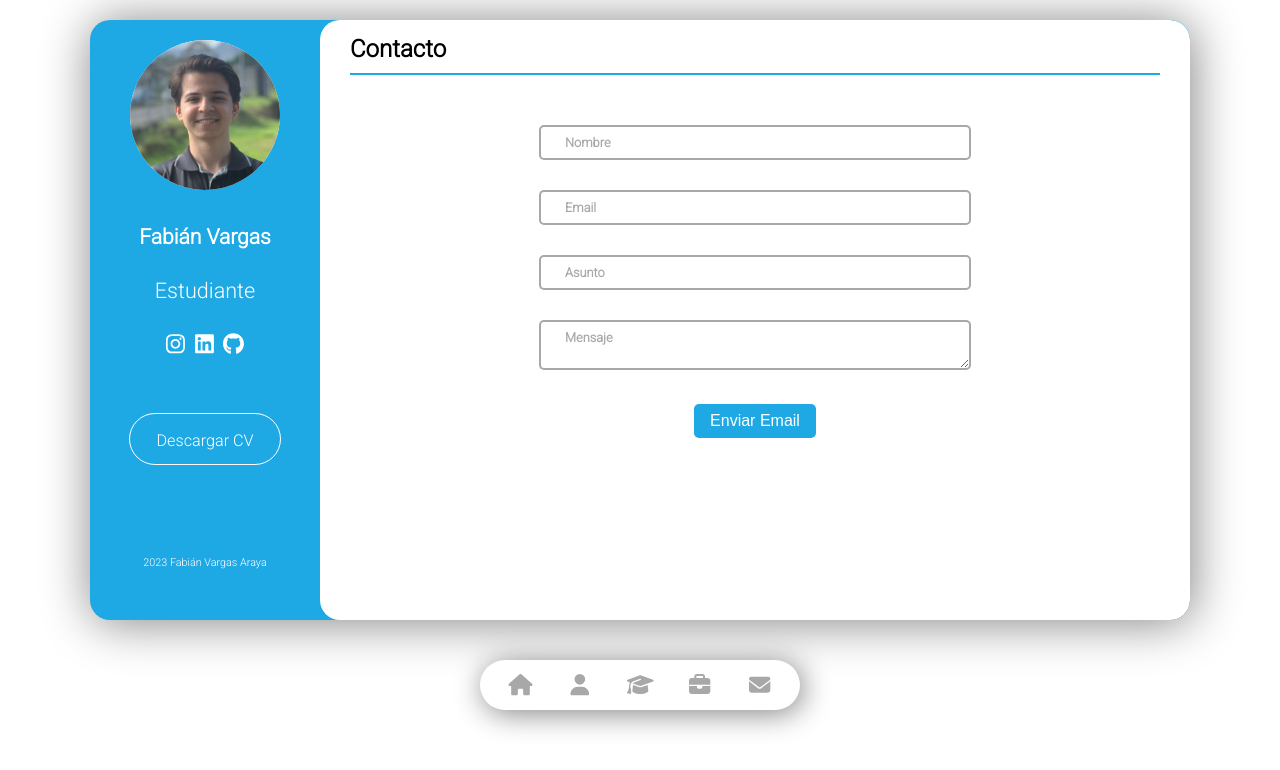
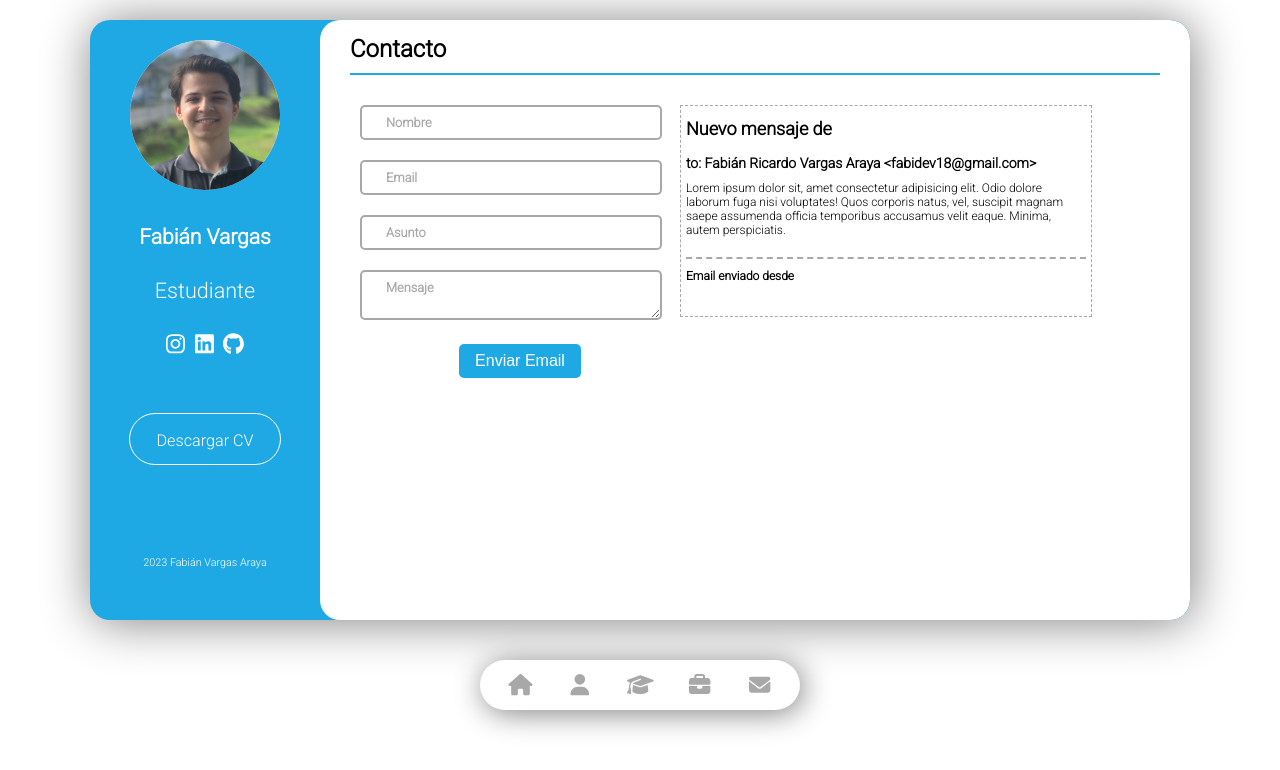
Before and after one commit to FabiSax12/Curriculum-Moderno-en-React, a React (Vite) app: page / in a window 1280 px wide. Both pictures are taken after a click on the button 760 px from the left and 685 px from the top of the page. Shown: the top 770 px of the page. Built offline with nearby package versions, Linux system fonts and the light colour scheme.

Commit message:
New: Previsualización del email en el Formulario
- Se creó el componente PrevisualizaciónCorreo para mostrar en tiempo real la estructura del correo

```diff
--- a/src/Components/Contact/Contact.jsx
+++ b/src/Components/Contact/Contact.jsx
@@ -1,22 +1,16 @@
 import "./Contact.css"
-import { useRef, useState } from "react"
 import { useFirstActivation } from "../../hooks/useFirstActivation"
 import FormularioEmail from "../Formulario/FormularioEmail"
-import LoadSpin from "../Load-Spin/LoadSpin"
+import PrevisualizaciónCorreo from "../Prev-Correo/PrevisualizaciónCorreo"
 
 const Contact = ({state}) => {
-  const [isSending, setIsSending] = useState(false)
   const {pageContentRef} = useFirstActivation(state, "show")
-
-  const form = useRef()
-
 
   return (
     <div className={`page_contacto ${state}`} id="contact" >
       <h2 className="title">Contacto</h2>
       <div className="content" ref={pageContentRef}>
-        <FormularioEmail reference={form} sendState={setIsSending} />
-        <LoadSpin state={isSending ? "active" : "inactive"}/>
+        <FormularioEmail />
       </div>
     </div>
   )
--- a/src/Components/Formulario/FormularioEmail.css
+++ b/src/Components/Formulario/FormularioEmail.css
@@ -1,7 +1,16 @@
 form {
-  padding: 50px 0 0;
   display: flex;
   flex-direction: column;
-  flex-wrap: wrap;
-  gap: 30px;
+  gap: 20px;
 }
+.form_grid {
+  padding: 30px 10px;
+  display: grid;
+  grid-template-columns: 320px 1fr;
+}
+
+@media screen and (max-width: 900px) {
+  .form_grid{
+    display: block;
+  }
+}
--- a/src/Components/Formulario/FormularioEmail.jsx
+++ b/src/Components/Formulario/FormularioEmail.jsx
@@ -1,18 +1,23 @@
 import "./FormularioEmail.css"
+import { useRef, useState } from "react"
 import { useForm } from 'react-hook-form'
 import emailjs from "@emailjs/browser"
+import LoadSpin from "../Load-Spin/LoadSpin"
 import InputContainer from '../InputContainer/InputContainer'
+import PrevisualizaciónCorreo from "../Prev-Correo/PrevisualizaciónCorreo"
 
-const FormularioEmail = ({ reference, sendState: setIsSending }) => {
-  const { register, handleSubmit, formState: { errors }, reset } = useForm({ mode: 'onChange' });
+const FormularioEmail = () => {
+  const [isSending, setIsSending] = useState(false)
+  const form = useRef()
   const inputs = ['nombre', 'email', 'asunto', 'mensaje'];
+  const { register, handleSubmit, formState: { errors }, reset, watch } = useForm({ mode: 'onChange' });
 
   const onSubmit = async (data) => {
     try {
       setIsSending(true);
-      await emailjs.sendForm('service_ajzh9ce', 'template_xyvun5k', reference.current, 'sIXy50I3C07pm9WK8');
+      await emailjs.sendForm('service_ajzh9ce', 'template_xyvun5k', form.current, 'sIXy50I3C07pm9WK8');
       setIsSending(false);
-      reference.current.reset();
+      reset()
     } catch (err) {
       alert('No se pudo enviar el email. Por favor, vuelve a intentarlo más tarde');
       console.error(err);
@@ -20,7 +25,8 @@ const FormularioEmail = ({ reference, sendState: setIsSending }) => {
   };
 
   return (
-    <form ref={reference} onSubmit={handleSubmit(onSubmit)}>
+    <div className="form_grid">
+      <form ref={form} onSubmit={handleSubmit(onSubmit)}>
         {inputs.map((input, idx) => (
           <InputContainer
             key={idx}
@@ -38,7 +44,10 @@ const FormularioEmail = ({ reference, sendState: setIsSending }) => {
         <button type="submit" className="form_button">
           Enviar Email
         </button>
+      <LoadSpin state={isSending ? "active" : "inactive"}/>
       </form>
+      <PrevisualizaciónCorreo valores={watch()}/>
+    </div>
   );
 };
 
--- a/src/Components/InputContainer/InputContaienr.css
+++ b/src/Components/InputContainer/InputContaienr.css
@@ -1,5 +1,5 @@
 .input_container {
-  margin: 0 auto;
+  margin-right: 50px;
   position: relative;
 }
 
@@ -22,13 +22,15 @@ label.label-focused {
 }
 
 .form_input {
-  min-width: 400px;
-  max-width: 400px;
+  width: 100%;
   padding: 8px 14px;
   border: 2px solid var(--third);
   border-radius: 5px;
   outline: none;
   font-family: 'Lucida Sans', 'Lucida Sans Regular', 'Lucida Grande', 'Lucida Sans Unicode', Geneva, Verdana, sans-serif;
+}
+textarea.form_input {
+  resize: vertical;
 }
 .form_input:focus{
   border-color: var(--primary);
--- a/src/Components/Page-icon/PageIcon.css
+++ b/src/Components/Page-icon/PageIcon.css
@@ -49,7 +49,7 @@
 }
 .navegacion_btn.envelope::after {
     content: "Contacto";
-    left: -10px;
+    left: -7px;
 }
 
 /* Hover */
--- /dev/null
+++ b/src/Components/Prev-Correo/PrevisualizaciónCorreo.css
@@ -0,0 +1,37 @@
+.previsualización_container {
+  padding: 5px;
+  max-width: 400px;
+  /* min-width: 240px; */
+  min-height: 200px;
+  height: max-content;
+  display: inline;
+  border: 1px dashed var(--third);
+  font-size: 20px;
+  line-height: 35px;
+}
+
+.email_title {
+  font-size: 0.9em;
+}
+.email_to {
+  font-size: 0.7em;
+}
+.email_asunto {
+  font-size: 0.8em;
+}
+.email_message {
+  font-size: 0.6em;
+  line-height: normal;
+}
+
+.email_from {
+  margin-top: 20px;
+  border-top: 2px dashed var(--third);
+  font-size: .6em;
+}
+
+@media screen and (max-width: 900px) {
+  .previsualización_container{
+    display: none;
+  }
+}
--- /dev/null
+++ b/src/Components/Prev-Correo/PrevisualizaciónCorreo.jsx
@@ -0,0 +1,15 @@
+import "./PrevisualizaciónCorreo.css"
+
+const PrevisualizaciónCorreo = ({valores}) => {
+  return (
+    <div className="previsualización_container">
+      <h4 className="email_title">Nuevo mensaje de {valores.nombre}</h4>
+      <h5 className="email_to">to: Fabián Ricardo Vargas Araya {"<fabidev18@gmail.com>"} </h5>
+      <h4 className="email_asunto">{valores.asunto}</h4>
+      <p className="email_message"> Lorem ipsum dolor sit, amet consectetur adipisicing elit. Odio dolore laborum fuga nisi voluptates! Quos corporis natus, vel, suscipit magnam saepe assumenda officia temporibus accusamus velit eaque. Minima, autem perspiciatis.{valores.mensaje}</p>
+      <h5 className="email_from">Email enviado desde {valores.email}</h5>
+    </div>
+  )
+}
+
+export default PrevisualizaciónCorreo
```
Also changed, not shown: src/Components/Contact/Contact.css (line endings or trailing spaces). Lines whose indentation alone changed are shown as unchanged.
